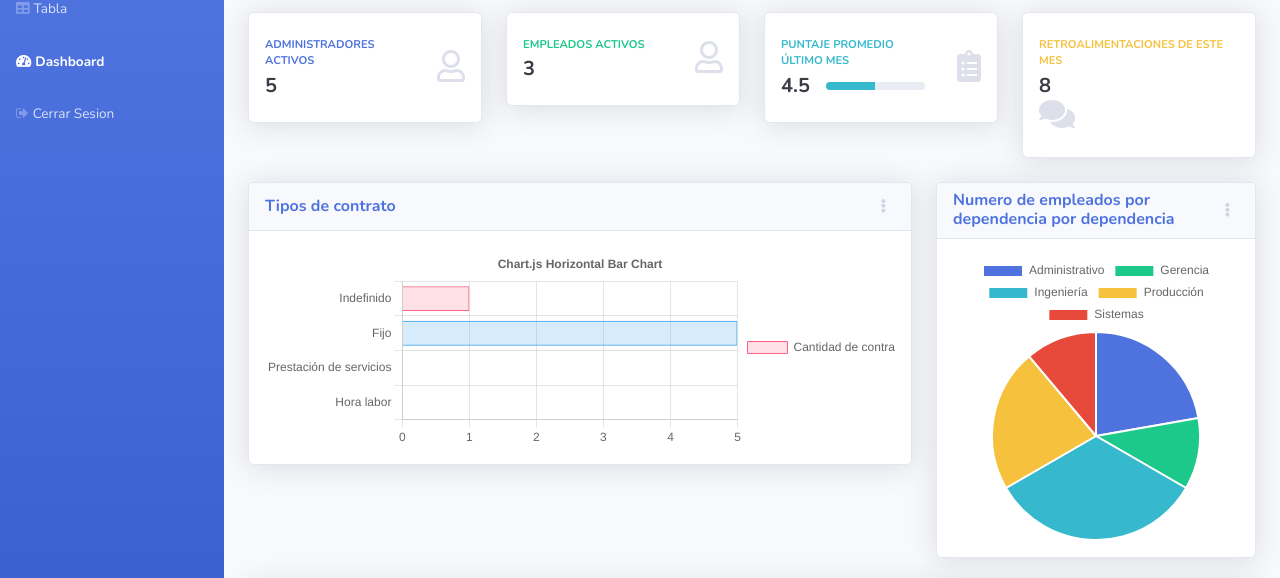
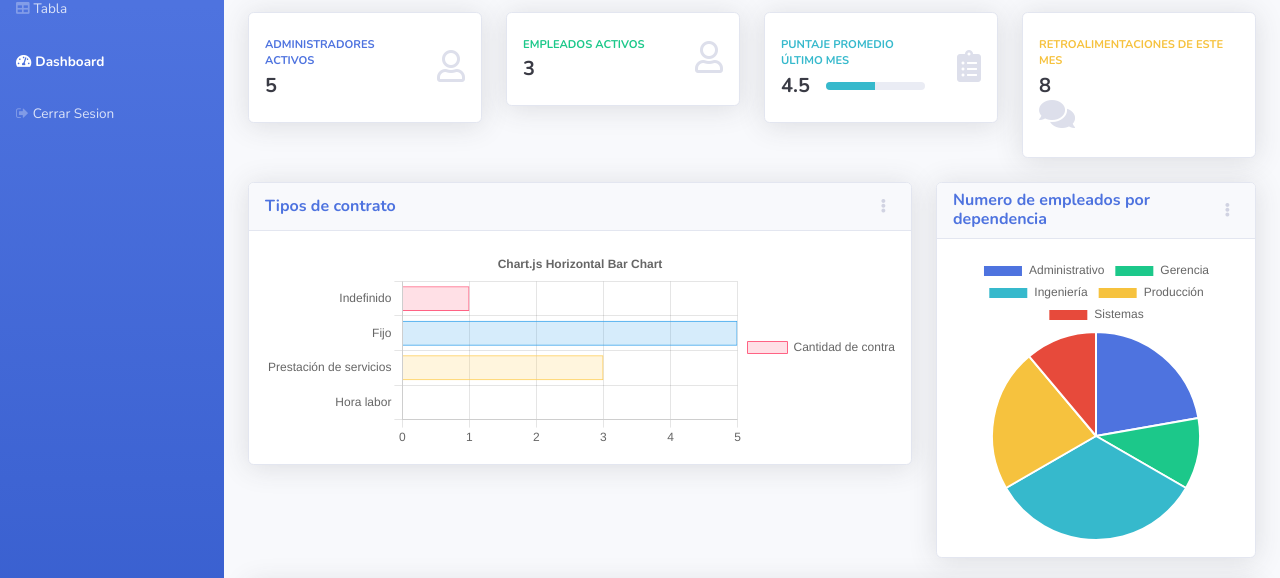
Before and after one commit to juanjosemm2703/Empleados_Project, a Flask app: page /system/dashboard in a window 1280 px wide. Shown: the part 140-718 px from the top of the page. Run offline with Flask 2, Linux system fonts and the light colour scheme; a user stored in the database is signed in; data comes from the database, SQL or seed files in the repository; both versions use the stored data as it was after the commit; parts of the project's set-up code (start-up, migrations or seed data) failed here and were passed over; some libraries are stand-ins or nearby versions.

```diff
--- a/flaskr/system.py
+++ b/flaskr/system.py
@@ -214,10 +214,10 @@ def dashboard():
     return render_template('system/index.html',informacionCajas=informacionCajas, datosGrafica1=datosGrafica1, datosGrafica2=datosGrafica2)
 
 def DashGrafica1():
-    indefinido,fijo,prestacion,hora=Usuario.query.filter_by(tipo_contrato="Indefinido").all(),Usuario.query.filter_by(tipo_contrato="Fijo").all(),Usuario.query.filter_by(tipo_contrato="Prestación de Servicios").all(),Usuario.query.filter_by(tipo_contrato="Hora labor").all()
+    indefinido,fijo,prestacion,hora=Usuario.query.filter_by(tipo_contrato="Indefinido").all(),Usuario.query.filter_by(tipo_contrato="Fijo").all(),Usuario.query.filter_by(tipo_contrato="Prestacion de Servicios").all(),Usuario.query.filter_by(tipo_contrato="Hora labor").all()
     grafica1={
             "Indefinido":len(indefinido),"Fijo":len(fijo),"Prestacion":len(prestacion),"HoraLab":len(hora)
-        }
+    }
 
     Cantadmi,Cantgeren,Canting,Cantproducc,Cantsistem=Usuario.query.filter_by(dependencia="Administrativo").all(),Usuario.query.filter_by(dependencia="Gerencia").all(),Usuario.query.filter_by(dependencia="Ingenieria").all(),Usuario.query.filter_by(dependencia="Produccion").all(),Usuario.query.filter_by(dependencia="Sistemas").all()
     grafica2={
--- a/flaskr/templates/system/index.html
+++ b/flaskr/templates/system/index.html
@@ -94,7 +94,7 @@
     <div class="col-lg-5 col-xl-4">
         <div class="card shadow mb-4">
             <div class="card-header d-flex justify-content-between align-items-center">
-                <h6 class="text-primary fw-bold m-0">Numero de empleados por dependencia por dependencia</h6>
+                <h6 class="text-primary fw-bold m-0">Numero de empleados por dependencia</h6>
                 <div class="dropdown no-arrow"><button class="btn btn-link btn-sm dropdown-toggle" aria-expanded="false" data-bs-toggle="dropdown" type="button"><i class="fas fa-ellipsis-v text-gray-400"></i></button>
                     <div class="dropdown-menu shadow dropdown-menu-end animated--fade-in">
                         <p class="text-center dropdown-header">dropdown header:</p><a class="dropdown-item" href="#">&nbsp;Action</a><a class="dropdown-item" href="#">&nbsp;Another action</a>
@@ -127,9 +127,7 @@
             <h6 class="text-primary fw-bold m-0">Promedio anual por dependencia</h6>
             </div>
                 <div class="card-body">
-
                     <canvas id="grafica4" width="250" height="50"></canvas>
-
                 </div>
             </div>
         </div>
```
Also changed, not shown: instance/Empleados.sqlite.
